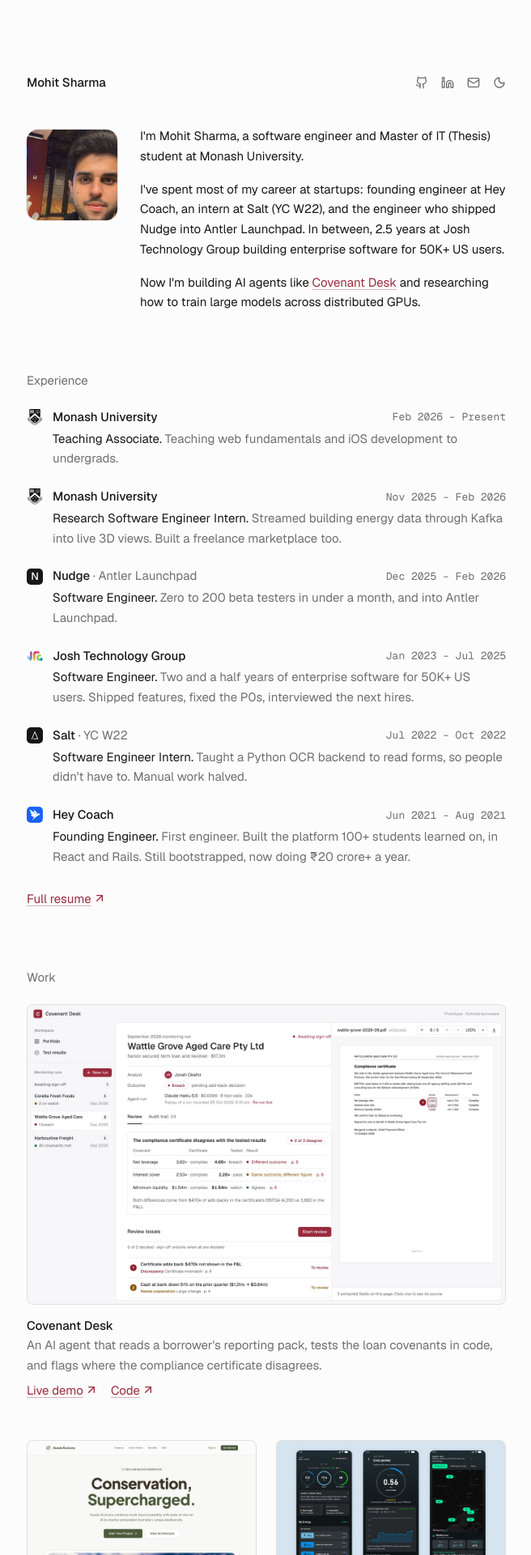
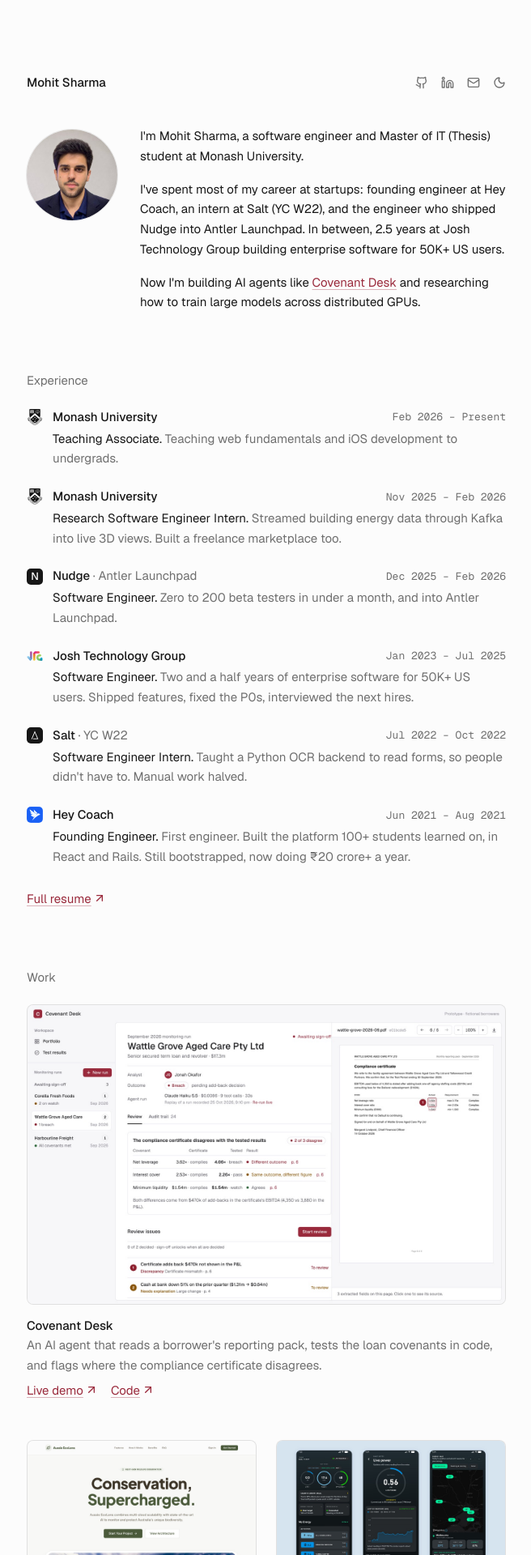
Before and after one commit to mohitms007/portfolio, a Jekyll site: the page built from index.html, in a window 1280 px wide. Shown: the top 1920 px of the page at 81% size, without its empty margins (311-967 px from the left). Built offline with Jekyll 4.4.1, drawn with Linux system fonts in a browser that asks for light colours.

Commit message:
master: new headshot, and version the stylesheet and photo URLs

```diff
--- a/_includes/head.html
+++ b/_includes/head.html
@@ -27,4 +27,4 @@
 <meta name="color-scheme" content="light dark">
 <script>try{var t=localStorage.getItem("theme");if(t==="light"||t==="dark")document.documentElement.dataset.theme=t}catch(e){}</script>
 <link rel="preload" href="{{ site.baseurl }}/fonts/geist/Geist-Variable.woff2" as="font" type="font/woff2" crossorigin>
-<link rel="stylesheet" href="{{ site.baseurl }}/css/main.css" hreflang="en-us">
+<link rel="stylesheet" href="{{ site.baseurl }}/css/main.css?v={{ site.time | date: '%s' }}" hreflang="en-us">
--- a/_includes/intro.html
+++ b/_includes/intro.html
@@ -1,5 +1,5 @@
 <section class="intro intro--with-photo">
-  <img class="intro__photo" src="{{site.baseurl}}/img/avatar.jpg" alt="Mohit Sharma" width="112" height="112">
+  <img class="intro__photo" src="{{site.baseurl}}/img/avatar.jpg?v={{ site.time | date: '%s' }}" alt="Mohit Sharma" width="112" height="112">
   <div class="intro__text">
   <p>I'm Mohit Sharma, a software engineer and Master of IT (Thesis) student at Monash University.</p>
   <p>I've spent most of my career at startups: founding engineer at Hey Coach, an intern at Salt (YC W22), and the engineer who shipped Nudge into Antler Launchpad. In between, 2.5 years at Josh Technology Group building enterprise software for 50K+ US users.</p>
--- a/_scss/partials/_layout.scss
+++ b/_scss/partials/_layout.scss
@@ -60,13 +60,12 @@
     width: 112px;
     height: 112px;
     margin-top: 4px;
-    border-radius: 14px;
+    border-radius: 50%;
     object-fit: cover;
     box-shadow: 0 0 0 1px var(--border);
     @include mobile {
       width: 80px;
       height: 80px;
-      border-radius: 12px;
     }
   }
   &__text {
```
Also changed, not shown: css/main.css, img/avatar.jpg.
